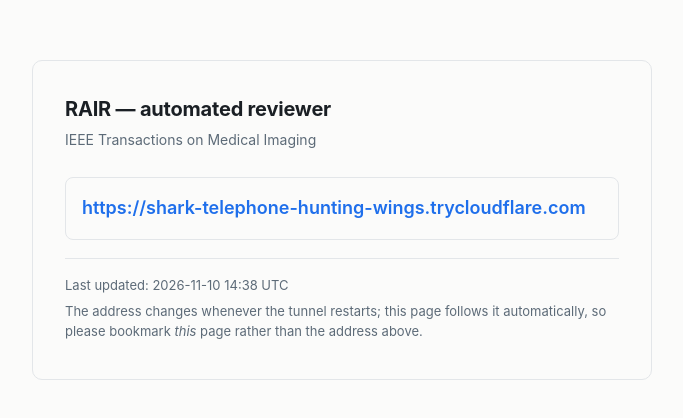
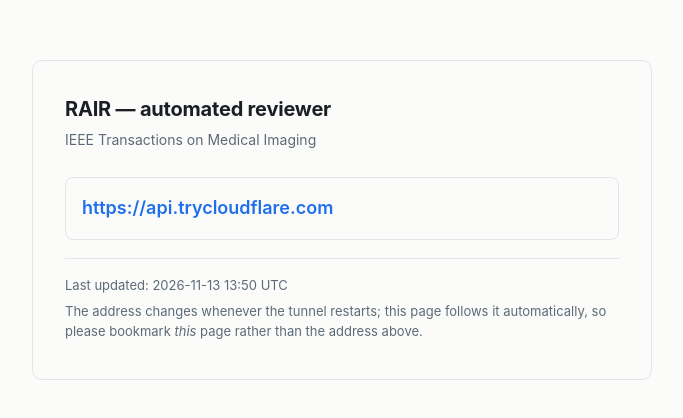
Before and after one commit to mkboch/rair-access, a plain HTML site: page index.html in a window 1280 px wide. Shown: the part 180-598 px from the top of the page, without its empty margins (298-981 px from the left). Drawn offline with Linux system fonts and the light colour scheme.

Commit message:
link: https://api.trycloudflare.com

```diff
--- a/index.html
+++ b/index.html
@@ -31,9 +31,9 @@
 <div class="card">
   <h1>RAIR — automated reviewer</h1>
   <div class="sub">IEEE Transactions on Medical Imaging</div>
-  <a class="link" id="u" href="https://shark-telephone-hunting-wings.trycloudflare.com">https://shark-telephone-hunting-wings.trycloudflare.com</a>
+  <a class="link" id="u" href="https://api.trycloudflare.com">https://api.trycloudflare.com</a>
   <div class="meta">
-    <div>Last updated: <span id="t">2026-11-10 14:38 UTC</span></div>
+    <div>Last updated: <span id="t">2026-11-13 13:50 UTC</span></div>
     <div>The address changes whenever the tunnel restarts; this page follows it
          automatically, so please bookmark <em>this</em> page rather than the address above.</div>
   </div>
```
